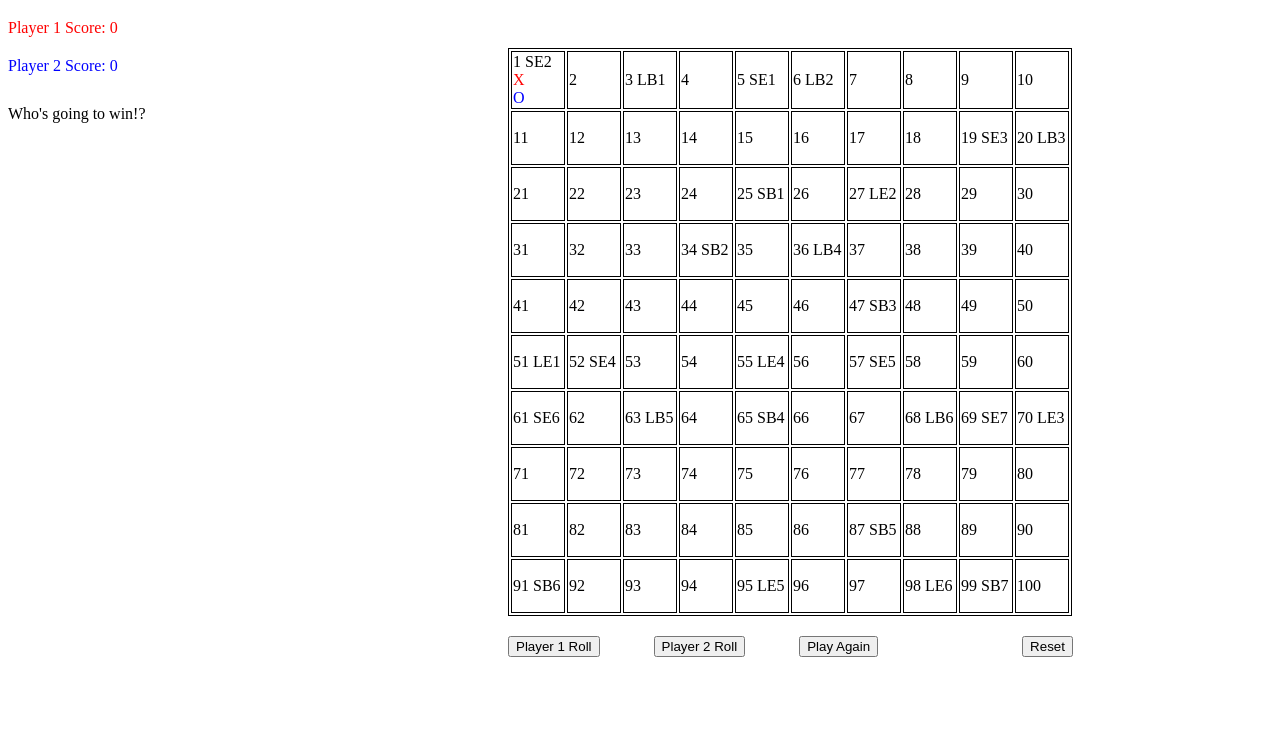
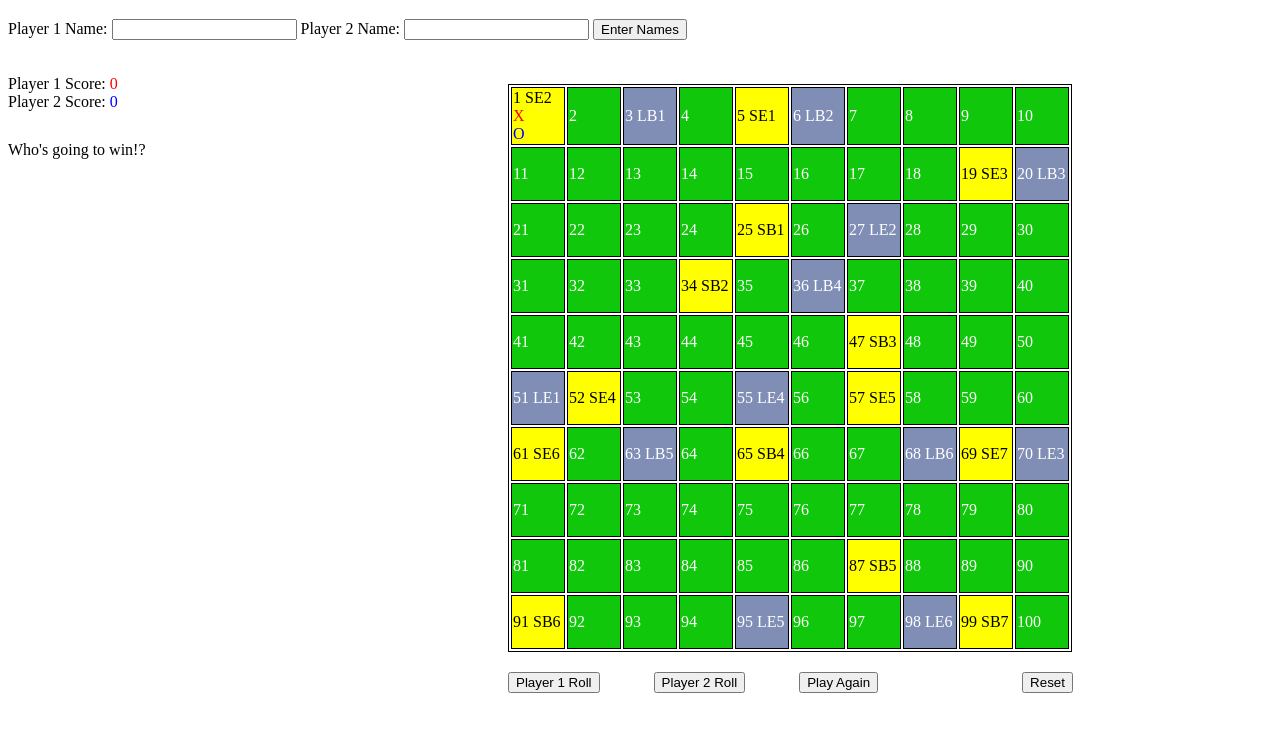
Before and after one commit to omarhawas/snakes-and-ladders, a plain HTML site: page index.html in a window 1280 px wide. Shown: the part 61-792 px from the top of the page. Drawn offline with Linux system fonts and the light colour scheme.

Commit message:
added names in js. added css to table cells

```diff
--- a/index.html
+++ b/index.html
@@ -10,21 +10,33 @@
   </head>
   <body>
     <h1>Snakes & Ladders</h1>
-    <div class="p1Score">Player 1 Score: 0</div>
-    <div class="p2Score">Player 2 Score: 0</div>
+    <label>Player 1 Name:</label>
+    <input id="player-1-input" />
+    <label>Player 2 Name:</label>
+    <input id="player-2-input" />
+    <button id="submit-names">Enter Names</button>
+    <div class="game-container">
+      <div>
+        <span id="player-1-name">Player 1 </span> Score:
+        <span class="p1Score">0</span>
+      </div>
+      <div>
+        <span id="player-2-name">Player 2 </span> Score:
+        <span class="p2Score">0</span>
+      </div>
       <div class="winText">Who's going to win!?</div>
       <table>
         <tr>
-        <td id="1">
+          <td id="1" class="snake-end">
             <div>1 SE2</div>
             <div id="player1">X</div>
             <div id="player2">O</div>
           </td>
           <td id="2"><div>2</div></td>
-        <td id="3"><div>3 LB1</div></td>
+          <td id="3" class="ladder-begin"><div>3 LB1</div></td>
           <td id="4"><div>4</div></td>
-        <td id="5"><div>5 SE1</div></td>
-        <td id="6"><div>6 LB2</div></td>
+          <td id="5" class="snake-end"><div>5 SE1</div></td>
+          <td id="6" class="ladder-begin"><div>6 LB2</div></td>
           <td id="7"><div>7</div></td>
           <td id="8"><div>8</div></td>
           <td id="9"><div>9</div></td>
@@ -39,17 +51,17 @@
           <td id="16"><div>16</div></td>
           <td id="17"><div>17</div></td>
           <td id="18"><div>18</div></td>
-        <td id="19"><div>19 SE3</div></td>
-        <td id="20"><div>20 LB3</div></td>
+          <td id="19" class="snake-end"><div>19 SE3</div></td>
+          <td id="20" class="ladder-begin"><div>20 LB3</div></td>
         </tr>
         <tr>
           <td id="21"><div>21</div></td>
           <td id="22"><div>22</div></td>
           <td id="23"><div>23</div></td>
           <td id="24"><div>24</div></td>
-        <td id="25"><div>25 SB1</div></td>
+          <td id="25" class="snake-begin"><div>25 SB1</div></td>
           <td id="26"><div>26</div></td>
-        <td id="27"><div>27 LE2</div></td>
+          <td id="27" class="ladder-end"><div>27 LE2</div></td>
           <td id="28"><div>28</div></td>
           <td id="29"><div>29</div></td>
           <td id="30"><div>30</div></td>
@@ -58,9 +70,9 @@
           <td id="31"><div>31</div></td>
           <td id="32"><div>32</div></td>
           <td id="33"><div>33</div></td>
-        <td id="34"><div>34 SB2</div></td>
+          <td id="34" class="snake-begin"><div>34 SB2</div></td>
           <td id="35"><div>35</div></td>
-        <td id="36"><div>36 LB4</div></td>
+          <td id="36" class="ladder-begin"><div>36 LB4</div></td>
           <td id="37"><div>37</div></td>
           <td id="38"><div>38</div></td>
           <td id="39"><div>39</div></td>
@@ -73,34 +85,34 @@
           <td id="44"><div>44</div></td>
           <td id="45"><div>45</div></td>
           <td id="46"><div>46</div></td>
-        <td id="47"><div>47 SB3</div></td>
+          <td id="47" class="snake-begin"><div>47 SB3</div></td>
           <td id="48"><div>48</div></td>
           <td id="49"><div>49</div></td>
           <td id="50"><div>50</div></td>
         </tr>
         <tr>
-        <td id="51"><div>51 LE1</div></td>
-        <td id="52"><div>52 SE4</div></td>
+          <td id="51" class="ladder-end"><div>51 LE1</div></td>
+          <td id="52" class="snake-end"><div>52 SE4</div></td>
           <td id="53"><div>53</div></td>
           <td id="54"><div>54</div></td>
-        <td id="55"><div>55 LE4</div></td>
+          <td id="55" class="ladder-end"><div>55 LE4</div></td>
           <td id="56"><div>56</div></td>
-        <td id="57"><div>57 SE5</div></td>
+          <td id="57" class="snake-end"><div>57 SE5</div></td>
           <td id="58"><div>58</div></td>
           <td id="59"><div>59</div></td>
           <td id="60"><div>60</div></td>
         </tr>
         <tr>
-        <td id="61"><div>61 SE6</div></td>
+          <td id="61" class="snake-end"><div>61 SE6</div></td>
           <td id="62"><div>62</div></td>
-        <td id="63"><div>63 LB5</div></td>
+          <td id="63" class="ladder-begin"><div>63 LB5</div></td>
           <td id="64"><div>64</div></td>
-        <td id="65"><div>65 SB4</div></td>
+          <td id="65" class="snake-begin"><div>65 SB4</div></td>
           <td id="66"><div>66</div></td>
           <td id="67"><div>67</div></td>
-        <td id="68"><div>68 LB6</div></td>
-        <td id="69"><div>69 SE7</div></td>
-        <td id="70"><div>70 LE3</div></td>
+          <td id="68" class="ladder-begin"><div>68 LB6</div></td>
+          <td id="69" class="snake-end"><div>69 SE7</div></td>
+          <td id="70" class="ladder-end"><div>70 LE3</div></td>
         </tr>
         <tr>
           <td id="71"><div>71</div></td>
@@ -121,21 +133,21 @@
           <td id="84"><div>84</div></td>
           <td id="85"><div>85</div></td>
           <td id="86"><div>86</div></td>
-        <td id="87"><div>87 SB5</div></td>
+          <td id="87" class="snake-begin"><div>87 SB5</div></td>
           <td id="88"><div>88</div></td>
           <td id="89"><div>89</div></td>
           <td id="90"><div>90</div></td>
         </tr>
         <tr>
-        <td id="91"><div>91 SB6</div></td>
+          <td id="91" class="snake-begin"><div>91 SB6</div></td>
           <td id="92"><div>92</div></td>
           <td id="93"><div>93</div></td>
           <td id="94"><div>94</div></td>
-        <td id="95"><div>95 LE5</div></td>
+          <td id="95" class="ladder-end"><div>95 LE5</div></td>
           <td id="96"><div>96</div></td>
           <td id="97"><div>97</div></td>
-        <td id="98"><div>98 LE6</div></td>
-        <td id="99"><div>99 SB7</div></td>
+          <td id="98" class="ladder-end"><div>98 LE6</div></td>
+          <td id="99" class="snake-begin"><div>99 SB7</div></td>
           <td id="100"><div>100</div></td>
         </tr>
       </table>
@@ -182,4 +194,5 @@
         />
       </div>
     </body>
+  </div>
 </html>
--- a/main.js
+++ b/main.js
@@ -3,6 +3,8 @@ let gameState = {
   player2: 1,
   player1Score: 0,
   player2Score: 0,
+  player1Name: "",
+  player2Name: "",
 };
 
 /////elements/////
@@ -25,6 +27,16 @@ let p1ScoreElm = document.querySelector(".p1Score");
 
 let p2ScoreElm = document.querySelector(".p2Score");
 
+let p1NameElm = document.querySelector("#player-1-name");
+
+let p2NameElm = document.querySelector("#player-2-name");
+
+let p1InputElm = document.querySelector("#player-1-input");
+
+let p2InputElm = document.querySelector("#player-2-input");
+
+let submitNamesElm = document.querySelector("#submit-names");
+
 let die1 = document.getElementById("die-1.png");
 let die2 = document.getElementById("die-2.png");
 let die3 = document.getElementById("die-3.png");
@@ -43,11 +55,11 @@ dieArr.forEach(function (die) {
 function determineWinner() {
   if (gameState.player1 >= 100) {
     gameState.player1Score++;
-    winTextElm.innerText = "Player 1 wins!";
+    winTextElm.innerText = `${gameState.player1Name} wins!`;
     disableBothButtons();
   } else if (gameState.player2 >= 100) {
     gameState.player2Score++;
-    winTextElm.innerText = "Player 2 wins!";
+    winTextElm.innerText = `${gameState.player2Name} wins!`;
     disableBothButtons();
   }
 }
@@ -195,14 +207,27 @@ function playAgain() {
 }
 
 function reset() {
+  gameState.player1Score = 0;
+  gameState.player2Score = 0;
   gameState.player1 = 1;
   gameState.player2 = 1;
-  gameState.player1Score = 0;
-  gameState.player2Score = 0;
   disableButton(true);
   movePlayer1();
   movePlayer2();
   winTextElm.innerText = "Who's going to win!?";
+  updateScore();
+}
+
+function updateScore() {
+  p1ScoreElm.innerText = `${gameState.player1Score}`;
+  p2ScoreElm.innerText = `${gameState.player2Score}`;
+}
+
+function updateNames() {
+  gameState.player1Name = p1InputElm.value;
+  gameState.player2Name = p2InputElm.value;
+  gameState.player1Name = p1NameElm.innerText = `${gameState.player1Name}`;
+  p2NameElm.innerText = `${gameState.player2Name}`;
 }
 
 /////event listeners/////
@@ -235,7 +260,4 @@ playAgainElm.addEventListener("click", playAgain);
 
 resetBtn.addEventListener("click", reset);
 
-function updateScore() {
-  p1ScoreElm.innerText = `Player 1 Score: ${gameState.player1Score}`;
-  p2ScoreElm.innerText = `Player 2 Score: ${gameState.player2Score}`;
-}
+submitNamesElm.addEventListener("click", updateNames);
--- a/style.css
+++ b/style.css
@@ -64,3 +64,30 @@ h1 {
   color: black;
   margin-top: 30px;
 }
+
+td {
+  background-color: #11c70b;
+  color: white;
+}
+
+.snake-end {
+  background-color: yellow;
+  color: black;
+}
+
+.snake-begin {
+  background-color: yellow;
+  color: black;
+}
+
+.ladder-end {
+  background-color: rgb(128, 142, 182);
+}
+
+.ladder-begin {
+  background-color: rgb(128, 142, 182);
+}
+
+.game-container {
+  margin-top: 35px;
+}
```
Lines whose indentation alone changed are shown as unchanged.
